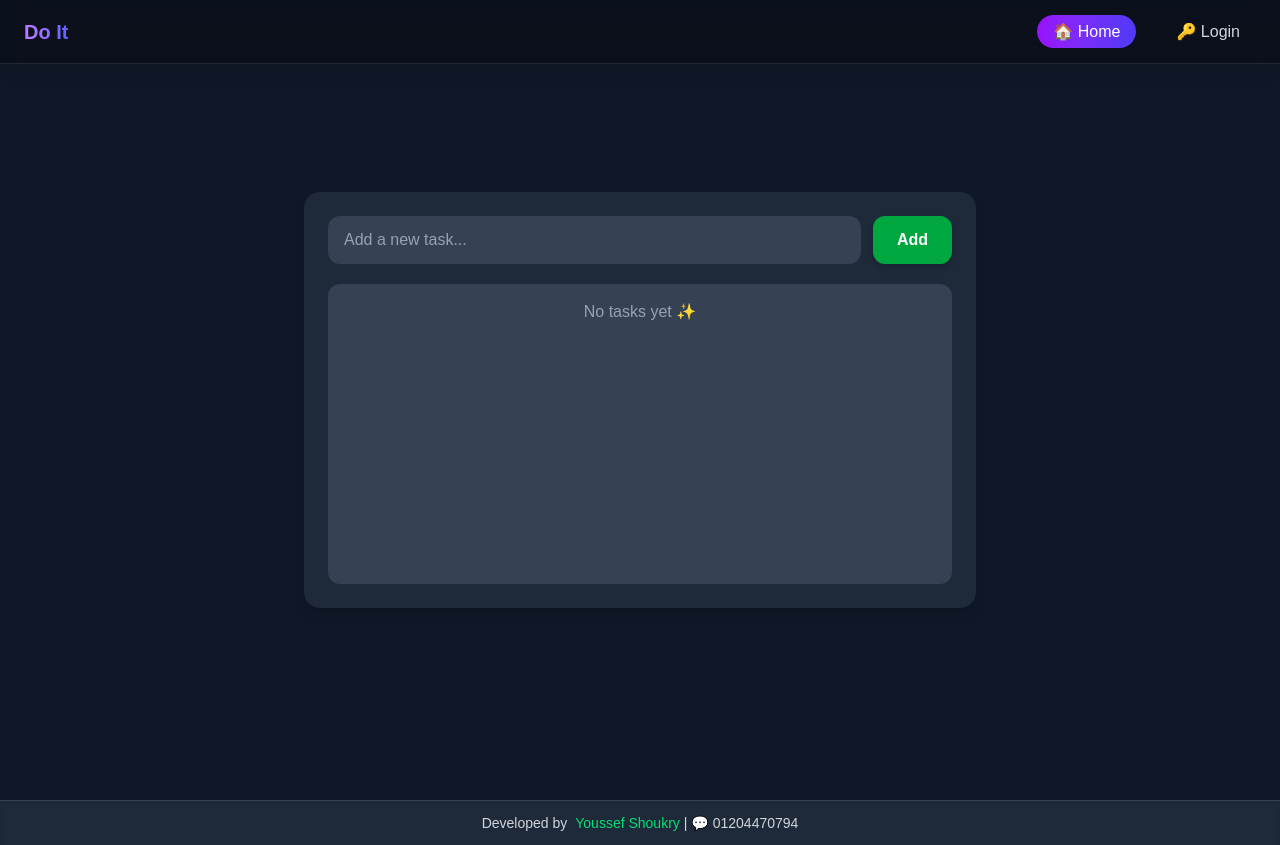
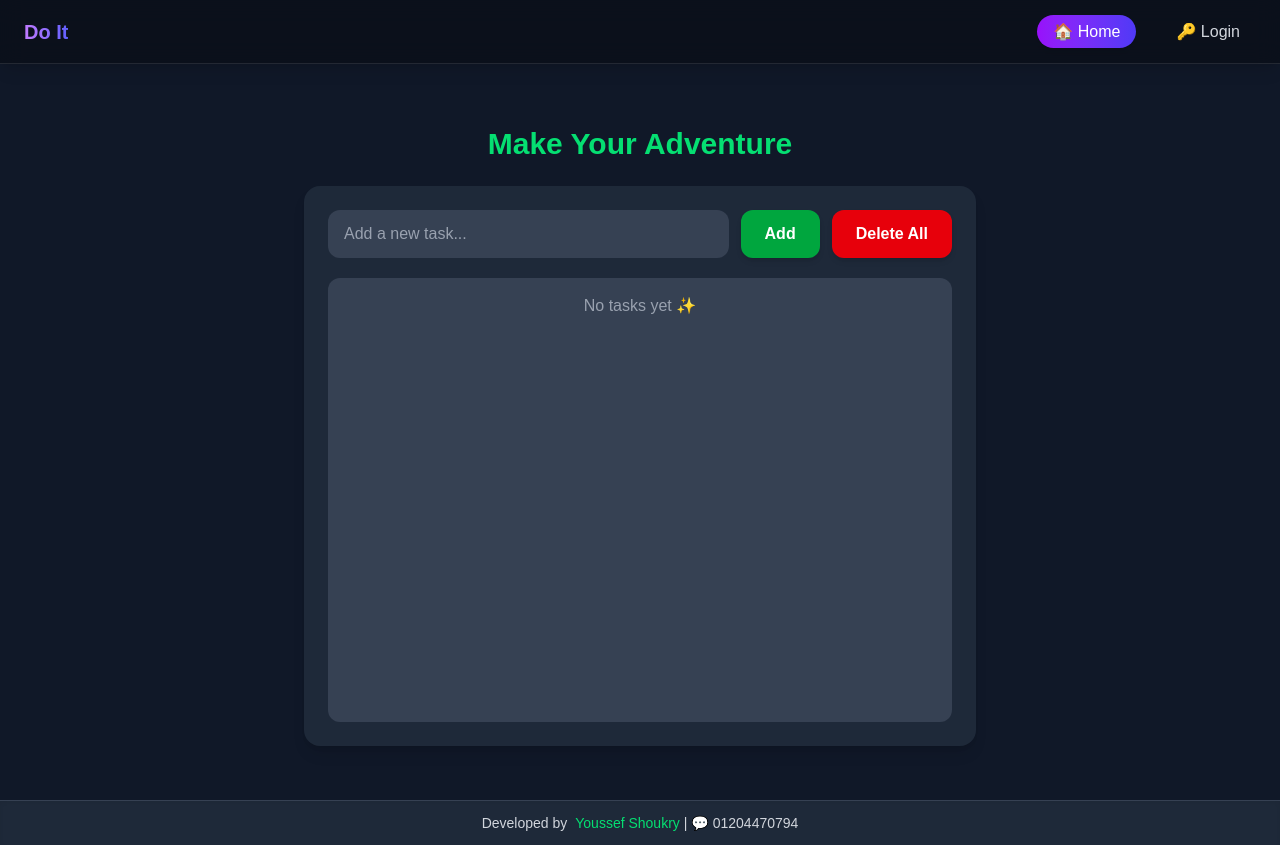
Before and after one commit to youssefshoukry1/To-do-List, a Next.js app: page / in a window 1280 px wide. Built offline with nearby package versions, Linux system fonts and the light colour scheme.

Commit message:
update project

```diff
--- a/src/app/globals.css
+++ b/src/app/globals.css
@@ -9,13 +9,7 @@ body{
     font-weight: 100;
     font-style: normal;
 }
-.nav-link{
 
-}
-
-.active-link{
-
-}
 
 .hide{
     display: none;
@@ -25,3 +19,26 @@ body{
     display: block;
     color: red;
 }
+
+
+/* استهداف الـ scrollbar */
+.tasks-scroll::-webkit-scrollbar {
+  width: 4px;               /* عرض الـ scrollbar */
+}
+
+/* الخلفية (المكان الفاضي) */
+.tasks-scroll::-webkit-scrollbar-track {
+  background: #374151;      /* gray-700 */
+  border-radius: 10px;
+}
+
+/* الجزء اللي بيتحرك */
+.tasks-scroll::-webkit-scrollbar-thumb {
+  background: #10b981;      /* green-500 */
+  border-radius: 10px;
+}
+
+/* لما المستخدم يعمل hover */
+.tasks-scroll::-webkit-scrollbar-thumb:hover {
+  background: #059669;      /* green-600 */
+}
--- a/src/app/page.tsx
+++ b/src/app/page.tsx
@@ -48,13 +48,30 @@ export default function Home() {
     setTasks(tasks.filter((_, i) => i !== index));
   };
 
+    const handleDeleteAll = ( e: React.FormEvent) => {
+    e.preventDefault();
+    setTasks([]);
+  };
+
   return (
-    <section className="p-4 sm:p-6 flex justify-center items-center min-h-screen bg-gray-900 text-gray-200">
+<section className="p-4 sm:p-6 flex flex-col justify-center items-center min-h-screen bg-gray-900 text-gray-200">
+  {/* العنوان */}
+  <motion.h1
+    initial={{ opacity: 0, y: -20 }}
+    animate={{ opacity: 1, y: 0 }}
+    transition={{ duration: 0.6 }}
+    className="text-2xl sm:text-3xl font-bold mb-6 text-center text-green-400 pt-18"
+  >
+    Make Your Adventure
+  </motion.h1>
+
+  {/* الفورم */}
   <motion.form
     initial={{ opacity: 0, y: 30 }}
     animate={{ opacity: 1, y: 0 }}
     transition={{ duration: 0.6 }}
-        className="w-full max-w-full md:max-w-2xl bg-gray-800 shadow-lg rounded-2xl p-4 sm:p-6 flex flex-col gap-5"
+    className="w-full max-w-full md:max-w-2xl bg-gray-800 shadow-lg rounded-2xl p-4 sm:p-6 flex flex-col gap-5 h-[70vh]"
+    // ✨ هنا خليت للفورم ارتفاع نسبي للشاشة
   >
     {/* Input */}
     <div className="flex flex-col sm:flex-row gap-3">
@@ -72,10 +89,18 @@ export default function Home() {
       >
         Add
       </motion.button>
+
+      <motion.button
+        whileTap={{ scale: 0.95 }}
+        onClick={handleDeleteAll}
+        className="px-4 py-2 sm:px-6 sm:py-3 bg-red-600 hover:bg-red-700 rounded-xl text-white font-medium sm:font-semibold shadow-md text-sm sm:text-base w-full sm:w-auto"
+      >
+        Delete All
+      </motion.button>
     </div>
 
     {/* Tasks */}
-        <div className="bg-gray-700 rounded-xl min-h-[200px] sm:min-h-[300px] p-3 sm:p-4 space-y-3 overflow-y-auto">
+    <div className=" tasks-scroll bg-gray-700 rounded-xl p-3 sm:p-4 space-y-3 flex-1 overflow-y-auto">
       {tasks.length === 0 && (
         <p className="text-gray-400 text-center text-sm sm:text-base">No tasks yet ✨</p>
       )}
@@ -111,7 +136,7 @@ export default function Home() {
               ></i>
             </motion.button>
 
-                {/* Delete button (أيقونة بس في الموبايل) */}
+            {/* Delete button */}
             {!t.completed && (
               <motion.button
                 whileTap={{ scale: 0.9 }}
@@ -127,5 +152,6 @@ export default function Home() {
     </div>
   </motion.form>
 </section>
+
   );
 }
```
Lines whose indentation alone changed are shown as unchanged.
